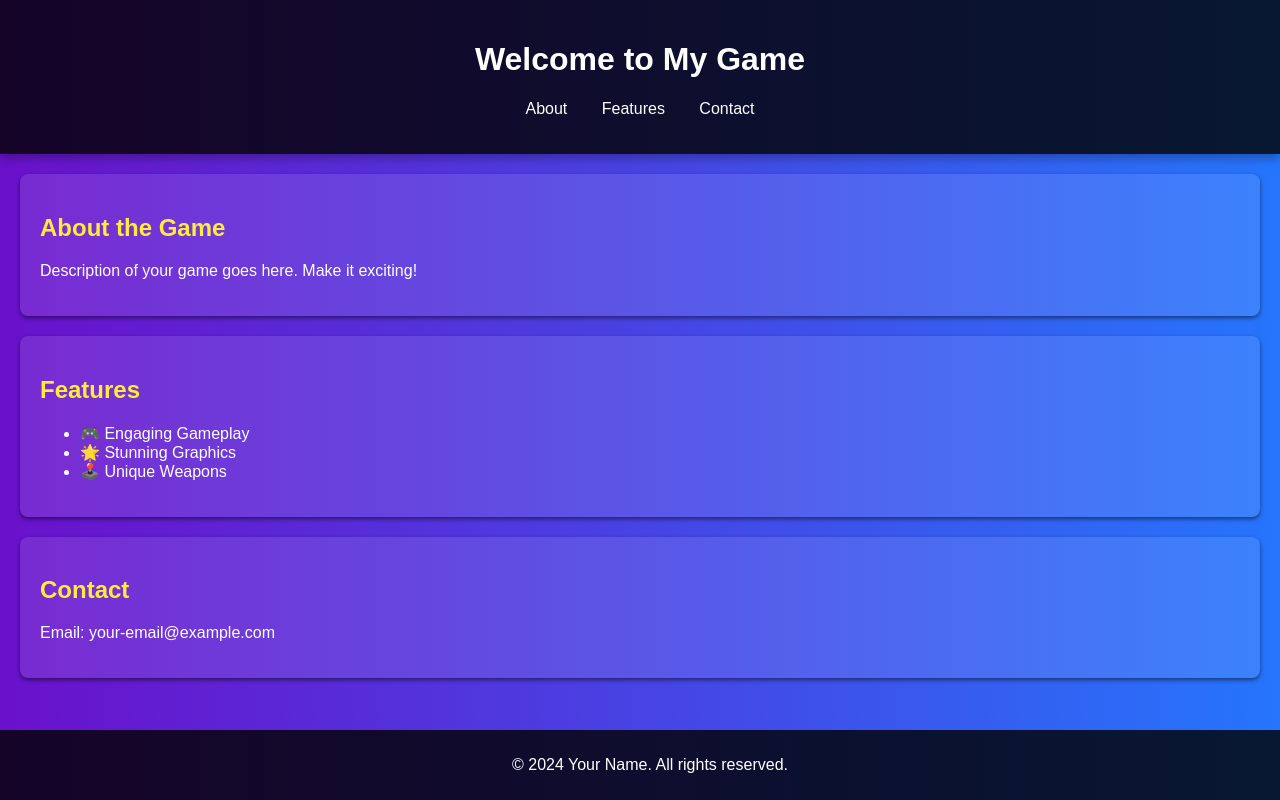
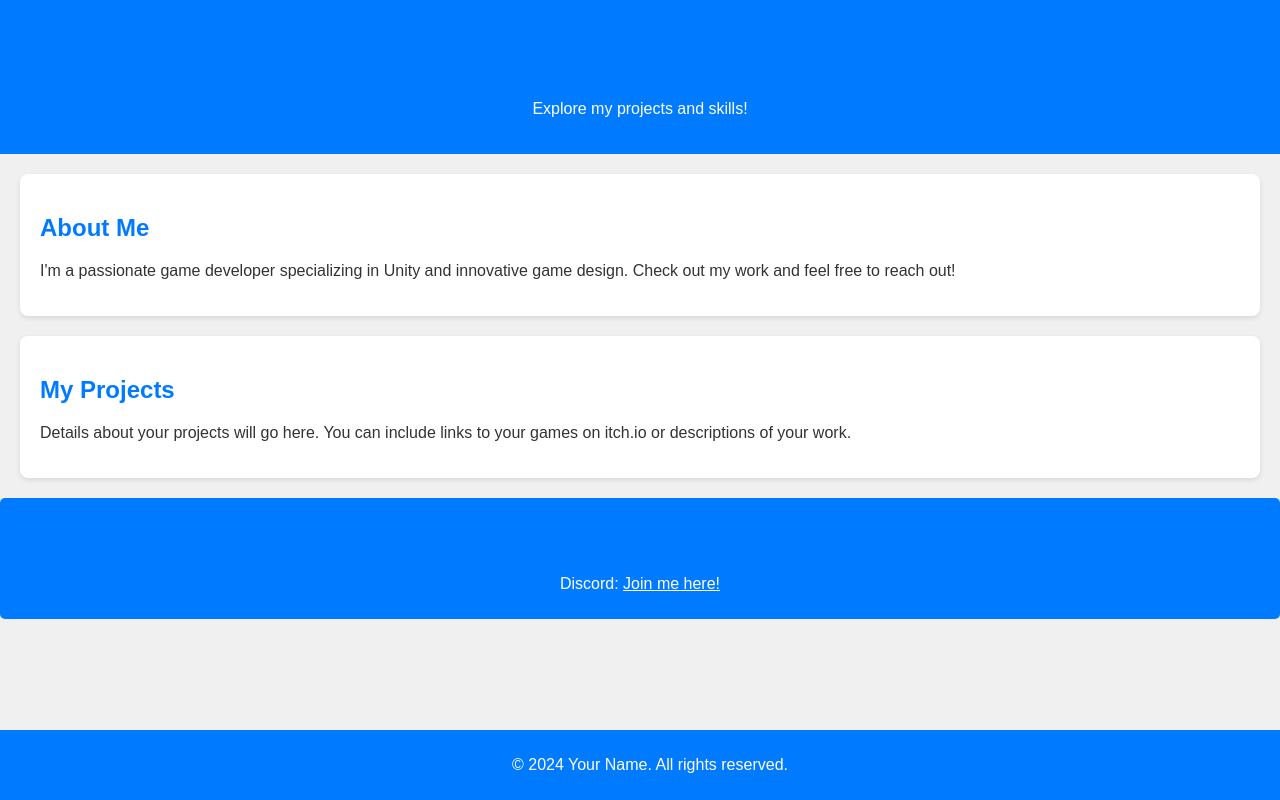
Before and after one commit to Trishan2924/trishan2924.github.io, a plain HTML site: page index.html in a window 1280 px wide. Drawn offline with Linux system fonts and the light colour scheme.

Commit message:
Update index.html

```diff
--- a/index.html
+++ b/index.html
@@ -3,41 +3,70 @@
 <head>
     <meta charset="UTF-8">
     <meta name="viewport" content="width=device-width, initial-scale=1.0">
-    <link rel="stylesheet" href="styles.css">
-    <title>Your Game Title</title>
+    <title>My Game Development Portfolio</title>
+    <style>
+        body {
+            font-family: Arial, sans-serif;
+            margin: 0;
+            padding: 0;
+            background-color: #f0f0f0;
+            color: #333;
+        }
+        header {
+            background-color: #007bff;
+            color: white;
+            padding: 20px;
+            text-align: center;
+        }
+        section {
+            margin: 20px;
+            padding: 20px;
+            background-color: white;
+            border-radius: 8px;
+            box-shadow: 0 2px 5px rgba(0, 0, 0, 0.1);
+        }
+        h1, h2 {
+            color: #007bff;
+        }
+        .contact-info {
+            margin-top: 20px;
+            padding: 10px;
+            background-color: #007bff;
+            color: white;
+            border-radius: 5px;
+            text-align: center;
+        }
+        footer {
+            text-align: center;
+            padding: 10px;
+            background-color: #007bff;
+            color: white;
+            position: fixed;
+            bottom: 0;
+            width: 100%;
+        }
+    </style>
 </head>
 <body>
     <header>
-        <h1>Welcome to My Game</h1>
-        <nav>
-            <ul>
-                <li><a href="#about">About</a></li>
-                <li><a href="#features">Features</a></li>
-                <li><a href="#contact">Contact</a></li>
-            </ul>
-        </nav>
+        <h1>Welcome to My Game Development Portfolio</h1>
+        <p>Explore my projects and skills!</p>
     </header>
 
-    <main>
-        <section id="about">
-            <h2>About the Game</h2>
-            <p>Description of your game goes here. Make it exciting!</p>
-        </section>
+    <section>
+        <h2>About Me</h2>
+        <p>I'm a passionate game developer specializing in Unity and innovative game design. Check out my work and feel free to reach out!</p>
+    </section>
 
-        <section id="features">
-            <h2>Features</h2>
-            <ul>
-                <li>🎮 Engaging Gameplay</li>
-                <li>🌟 Stunning Graphics</li>
-                <li>🕹️ Unique Weapons</li>
-            </ul>
-        </section>
+    <section>
+        <h2>My Projects</h2>
+        <p>Details about your projects will go here. You can include links to your games on itch.io or descriptions of your work.</p>
+    </section>
 
-        <section id="contact">
-            <h2>Contact</h2>
-            <p>Email: your-email@example.com</p>
-        </section>
-    </main>
+    <div class="contact-info">
+        <h2>Contact Me</h2>
+        <p>Discord: <a href="https://discord.gg/WpYqKgW8" style="color: white;">Join me here!</a></p>
+    </div>
 
     <footer>
         <p>&copy; 2024 Your Name. All rights reserved.</p>
```
